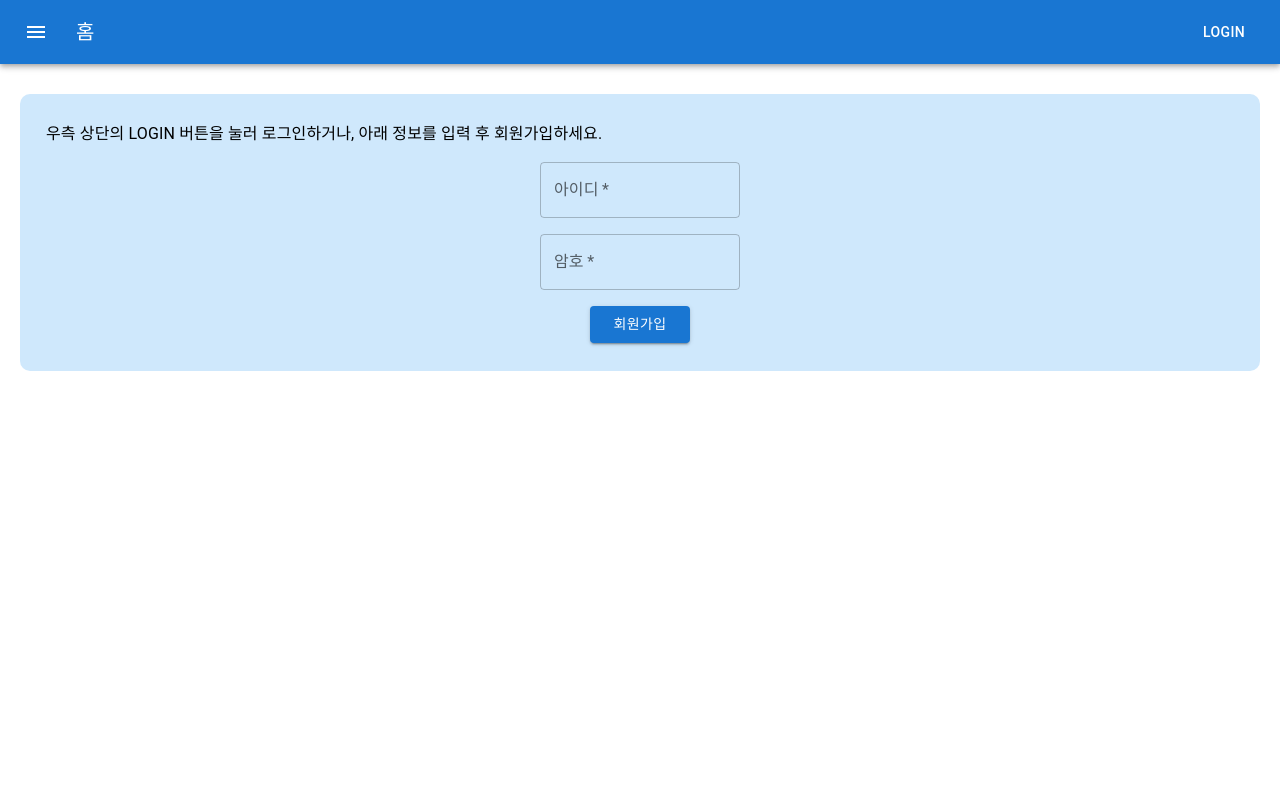
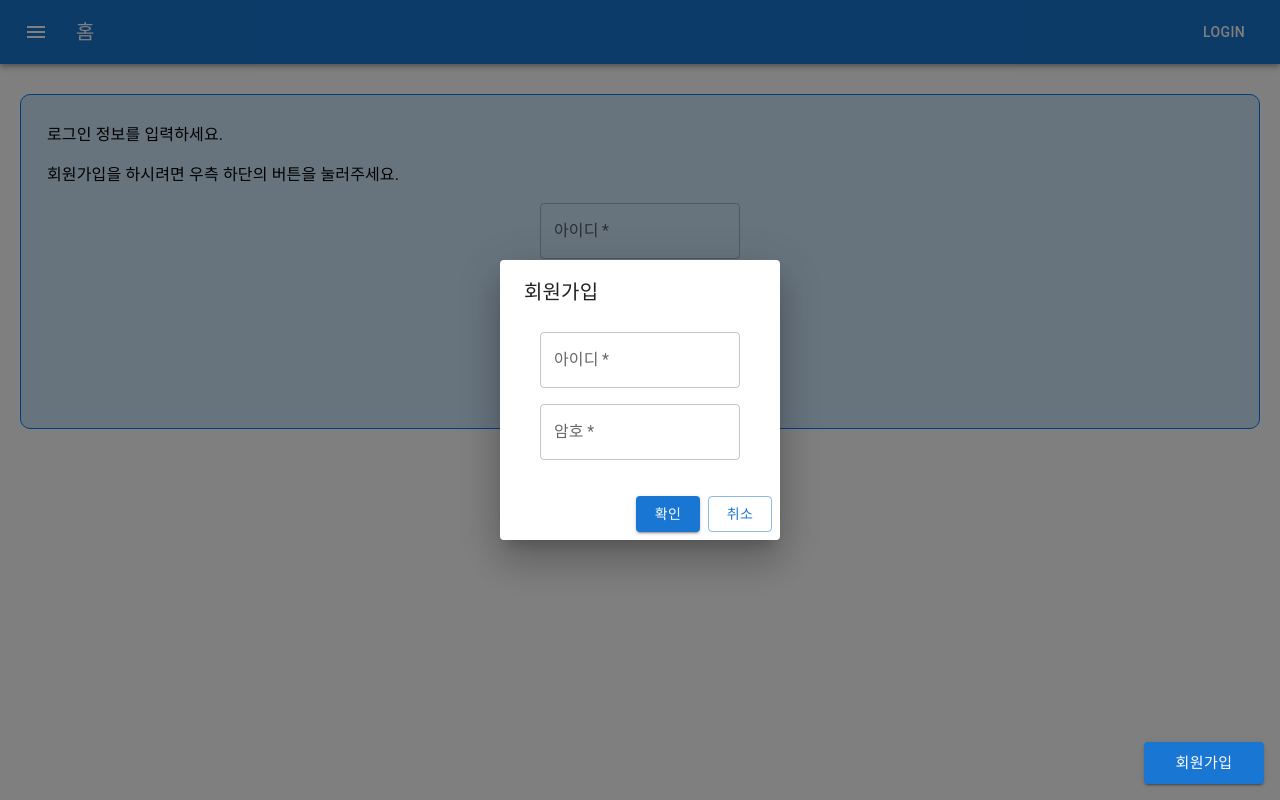
Before and after one commit to namtaesik/raidmanagement, a React (Create React App) app: page / in a window 1280 px wide. Both pictures are taken after a click on the button "회원가입". Built offline with nearby package versions, Linux system fonts and the light colour scheme.

Commit message:
> 암호입력 후 엔터키 입력시 로그인 버튼 이벤트 발생 > 회원가입부분 ui/ux변경 > UI컴포넌트 정리

```diff
--- a/src/components/Popup/CharacterManagement/AddCharacterPopup.js
+++ b/src/components/Popup/CharacterManagement/AddCharacterPopup.js
@@ -123,8 +123,8 @@ export default function AddCharacterPopup(props) {
               sx={{ width: "190px", marginTop: "8px" }}
               onChange={(evt) => {
                 if (evt.target.value.length > 10) {
-                  alert("캐릭터명은 10글자 까지만 입력해주세요(UI 깨짐 방지)");
-                  return false;
+                  // alert("캐릭터명은 10글자 까지만 입력해주세요(UI 깨짐 방지)");
+                  // return false;
                 }
                 setInputCharacterInfo({
                   ...inputCharacterInfo,
--- /dev/null
+++ b/src/components/Popup/SigninPopup.js
@@ -0,0 +1,85 @@
+import React, { useEffect } from "react";
+import Button from "@mui/material/Button";
+import store from "../../store";
+import { apiAxiosPromise } from "../../services/apiAxios/apiAxios";
+import {
+  Dialog,
+  DialogTitle,
+  DialogContent,
+  ListItem,
+  DialogActions,
+  TextField,
+} from "@mui/material";
+import { useNavigate } from "react-router-dom";
+import { encryptAES256 } from "../../utils/crypto";
+export default function LoginPopup(props) {
+  const navigator = useNavigate();
+  var userModel = {
+    userId: "",
+    password: "",
+  };
+  async function handleSignin() {
+    if (userModel.userId == "") {
+      alert("아이디를 입력하세요.");
+      return false;
+    }
+    if (userModel.password == "") {
+      alert("비밀번호를 입력하세요.");
+      return false;
+    }
+    apiAxiosPromise("POST", "/api/user", userModel)
+      .then((res) => {
+        if (res[0].code > 0) {
+          alert(res[0].codeName);
+          window.location.reload();
+        } else {
+          alert(res[0].codeName);
+        }
+      })
+      .catch((err) => {
+        console.log(err);
+        alert("오류가 발생했습니다.");
+      });
+  }
+  return (
+    <>
+      <Dialog open={props.open} onClose={props.handleClose} fullWidth={false}>
+        <DialogTitle>회원가입</DialogTitle>
+
+        <DialogContent>
+          <ListItem>
+            <TextField
+              required
+              id="outlined-required"
+              label="아이디"
+              onChange={(evt) => {
+                userModel.userId = evt.target.value;
+              }}
+              sx={{ width: "200px" }}
+            />
+          </ListItem>
+          <ListItem>
+            <TextField
+              required
+              id="outlined-required"
+              label="암호"
+              type="password"
+              onChange={(evt) => {
+                userModel.password = encryptAES256(evt.target.value);
+              }}
+              sx={{ width: "200px" }}
+            />
+          </ListItem>
+        </DialogContent>
+        <DialogActions>
+          <Button onClick={handleSignin} variant="contained">
+            확인
+          </Button>
+          <Button onClick={props.handleClose} variant="outlined">
+            취소
+          </Button>
+        </DialogActions>
+      </Dialog>
+    </>
+  );
+}
--- a/src/components/page-component/CharacterManagement/CharacterInfo.js
+++ b/src/components/page-component/CharacterManagement/CharacterInfo.js
@@ -10,6 +10,7 @@ import BeachAccessIcon from "@mui/icons-material/BeachAccess";
 import { Button } from "@mui/material";
 import store from "../../../store";
 import { apiAxiosPromise } from "../../../services/apiAxios/apiAxios";
+import { Box } from "@mui/system";
 export default function CharacterInfo(props) {
   var ItemTextSecondary =
     props.info.className + " (" + props.info.characterLevel + ")";
@@ -31,7 +32,8 @@ export default function CharacterInfo(props) {
     }
   }
   return (
-    <ListItem
+    <Box
+      key={props.info.characterId}
       divider="1px"
       sx={{
         background: "#f0f7ff",
@@ -40,6 +42,9 @@ export default function CharacterInfo(props) {
         borderWidth: "1px",
         borderStyle: "solid",
         color: "black",
+        width: "100%",
+        display: "flex",
+        justifyContent: "space-between",
       }}
     >
       {/* <ListItemAvatar>
@@ -50,6 +55,7 @@ export default function CharacterInfo(props) {
       <ListItemText
         primary={props.info.characterName}
         secondary={ItemTextSecondary}
+        sx={{ paddingLeft: "10px" }}
       />
       {store.getState().loginUser.userId == props.info.userId ? (
         <Button
@@ -57,7 +63,7 @@ export default function CharacterInfo(props) {
           variant="contained"
           onClick={() => {
             quitRaid();
-            props.info.onClickHandler();
+            props.onClickHandler();
           }}
         >
           삭제하기
@@ -65,6 +71,6 @@ export default function CharacterInfo(props) {
       ) : (
         ""
       )}
-    </ListItem>
+    </Box>
   );
 }
--- a/src/pages/CharacterManagement/CharacterManagement.js
+++ b/src/pages/CharacterManagement/CharacterManagement.js
@@ -4,21 +4,25 @@ import { ListItem, List, Fab, SpeedDialIcon } from "@mui/material";
 import { apiAxiosPromise } from "../../services/apiAxios/apiAxios";
 import CharacterInfo from "../../components/page-component/CharacterManagement/CharacterInfo";
 import AddCharacterPopup from "../../components/Popup/CharacterManagement/AddCharacterPopup";
+import { Box } from "@mui/system";
 export default function CharacterManagement() {
   // 캐릭터 불러오기
   const [characters, setCharacters] = useState([{}]);
   // 캐릭터 추가 팝업
   const [open, setOpen] = useState(false);
   useEffect(() => {
+    getCharacters();
+  }, []);
+  function getCharacters() {
     apiAxiosPromise("GET", "/api/character", store.getState().loginUser).then(
       (res) => {
         setCharacters(res);
       }
     );
-  }, []);
+  }
   if (!characters[0]) {
     return (
-      <div>
+      <Box key="load">
         <Fab
           aria-label="SpeedDial controlled open example"
           size="small"
@@ -42,23 +46,24 @@ export default function CharacterManagement() {
             setOpen(false);
           }}
         ></AddCharacterPopup>
-      </div>
+      </Box>
     );
   } else {
     return (
-      <>
       <List>
         {characters.map((item, index) => {
           return (
-              <ListItem
+            <ListItem key={item.characterId} sx={{ justifyContent: "center" }}>
+              <CharacterInfo
                 key={item.characterId}
-                sx={{ justifyContent: "center" }}
-              >
-                <CharacterInfo info={item}></CharacterInfo>
+                info={item}
+                onClickHandler={() => {
+                  getCharacters();
+                }}
+              ></CharacterInfo>
             </ListItem>
           );
         })}
-        </List>
         <Fab
           aria-label="SpeedDial controlled open example"
           size="small"
@@ -82,7 +87,7 @@ export default function CharacterManagement() {
             setOpen(false);
           }}
         ></AddCharacterPopup>
-      </>
+      </List>
     );
   }
 }
--- a/src/pages/Home/Home.js
+++ b/src/pages/Home/Home.js
@@ -1,42 +1,54 @@
 import { Button, List, ListItem, TextField, Typography } from "@mui/material";
+import { SET_USER, SET_CHARACTER } from "../../constants/action-types";
 import { Container } from "@mui/system";
 import { Box } from "@mui/system";
-import React from "react";
+import React, { useState } from "react";
 import { Navigate } from "react-router-dom";
 import { apiAxiosPromise } from "../../services/apiAxios/apiAxios";
 import store from "../../store";
 import { encryptAES256 } from "../../utils/crypto";
-class Home extends React.Component {
-  render() {
-    const test = process.env.REACT_APP_CPT_KEY;
-    console.log(test);
+import SigninPopup from "../../components/Popup/SigninPopup";
+export default function Home() {
+  // 회원가입 팝업 표시
+  const [openSignin, setOpenSignin] = useState(false);
   if (store.getState().loginUser.userId) {
     // 있으면 리다이렉트
     return <Navigate to="/Raid" />;
   }
 
   var userModel = { userId: "", password: "" };
-    function AddNewUser() {
-      if (userModel.userId == "") {
-        alert("아이디를 입력하세요.");
-        return false;
+  // 암호임력 후 엔터 입력시
+  const handleKeyDown = (event) => {
+    if (event.keyCode === 13) {
+      // Enter 키 입력 감지
+      Login();
     }
-      if (userModel.password == "") {
-        alert("비밀번호를 입력하세요.");
-        return false;
+  };
+  async function Login() {
+    await apiAxiosPromise("POST", "/api/login", userModel)
+      .then(async (res) => {
+        if (res.length > 0 && res[0].userId != undefined) {
+          // 캐릭터 정보 가져오기
+          await apiAxiosPromise("GET", "/api/character", res[0]).then(
+            (characterList) => {
+              if (characterList.length > 0) {
+                store.dispatch({
+                  type: SET_CHARACTER,
+                  payload: characterList,
+                });
               }
-      apiAxiosPromise("POST", "/api/user", userModel)
-        .then((res) => {
-          if (res[0].code > 0) {
-            alert("완료되었습니다.");
+              store.dispatch({ type: SET_USER, payload: res });
+              alert("로그인성공");
               window.location.reload();
+            }
+          );
+          // 페이지 이동
         } else {
-            alert(res[0].codeName);
+          alert(res[0].message);
         }
       })
       .catch((err) => {
-          console.log(err);
-          alert("오류가 발생했습니다.");
+        alert("에러가 발생했습니다.");
       });
   }
   return (
@@ -50,16 +62,21 @@ class Home extends React.Component {
         paddingBottom: "20px",
         paddingLeft: "10px",
         paddingRight: "10px",
+        borderColor: "#007fff",
         borderRadius: "10px",
+        borderWidth: "1px",
+        borderStyle: "solid",
       }}
     >
-        <ListItem>
+      <ListItem key="txtFirst">
+        <Typography>로그인 정보를 입력하세요.</Typography>
+      </ListItem>
+      <ListItem key="txtSecond">
         <Typography>
-            우측 상단의 LOGIN 버튼을 눌러 로그인하거나, 아래 정보를 입력 후
-            회원가입하세요.
+          회원가입을 하시려면 우측 하단의 버튼을 눌러주세요.
         </Typography>
       </ListItem>
-        <ListItem sx={{ justifyContent: "center" }}>
+      <ListItem key="inputId" sx={{ justifyContent: "center" }}>
         <TextField
           required
           id="outlined-required"
@@ -70,7 +87,7 @@ class Home extends React.Component {
           sx={{ width: "200px" }}
         />
       </ListItem>
-        <ListItem sx={{ justifyContent: "center" }}>
+      <ListItem key="inputPw" sx={{ justifyContent: "center" }}>
         <TextField
           required
           id="outlined-required"
@@ -79,23 +96,49 @@ class Home extends React.Component {
           onChange={(evt) => {
             userModel.password = encryptAES256(evt.target.value);
           }}
+          onKeyDown={handleKeyDown}
           sx={{ width: "200px" }}
         />
       </ListItem>
-        <ListItem sx={{ justifyContent: "center" }}>
+      <ListItem key="btnLogin" sx={{ justifyContent: "center" }}>
         <Button
           variant="contained"
           size="medium"
           sx={{ width: "100px" }}
           onClick={() => {
-              AddNewUser();
+            //AddNewUser();
+            Login();
+          }}
+        >
+          로그인
+        </Button>
+      </ListItem>
+      <ListItem key="btnSignin" sx={{ justifyContent: "center" }}>
+        <Button
+          variant="contained"
+          size="large"
+          sx={{
+            width: "120px",
+            position: "fixed",
+            bottom: "16px",
+            right: "16px",
+            zIndex: 9999,
+          }}
+          onClick={() => {
+            //AddNewUser();
+            //Login();
+            setOpenSignin(true);
           }}
         >
           회원가입
         </Button>
+        <SigninPopup
+          open={openSignin}
+          handleClose={() => {
+            setOpenSignin(false);
+          }}
+        ></SigninPopup>
       </ListItem>
     </List>
   );
 }
-}
-export default Home;
--- a/src/pages/Raid/Raid.js
+++ b/src/pages/Raid/Raid.js
@@ -21,6 +21,7 @@ export default function Raid() {
     return <Navigate to="/" />;
   }
   async function getRaidCalendar() {
+    console.log("여기호출");
     await apiAxiosPromise("GET", "/api/raid-calendar", {})
       .then((res) => {
         setSchedule(res);
```
Lines whose indentation alone changed are shown as unchanged.
